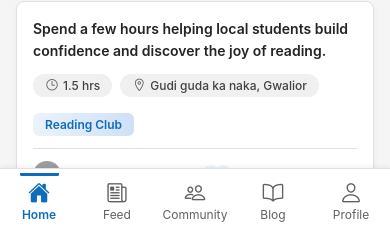
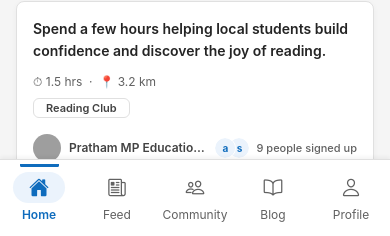
Before and after one commit to Raina541/SocialWorkers-2.0, a React Native app: screen / in a window 390 px wide. Shown: the part 605-841 px from the top of the page. Built offline with nearby package versions, Linux system fonts and the light colour scheme; grey boxes are pictures that could not be loaded.

Commit message:
Refine card layouts (grouped time/dist, subtle tag, divider removal) and highlight active bottom tabs

```diff
--- a/App.tsx
+++ b/App.tsx
@@ -181,11 +181,20 @@ function MainLayout() {
               />
 
               <View style={styles.tabContent}>
-                <Ionicons
-                  name={isSelected ? tab.activeIcon : tab.inactiveIcon}
-                  size={22}
-                  color={isSelected ? themeColors.brandForeground1 : themeColors.neutralForeground3}
-                />
+                <View
+                  style={[
+                    styles.tabIconContainer,
+                    {
+                      backgroundColor: isSelected ? themeColors.brandBackgroundSubtle : 'transparent',
+                    },
+                  ]}
+                >
+                  <Ionicons
+                    name={isSelected ? tab.activeIcon : tab.inactiveIcon}
+                    size={20}
+                    color={isSelected ? themeColors.brandForeground1 : themeColors.neutralForeground3}
+                  />
+                </View>
                 <Text
                   style={[
                     styles.tabLabel,
@@ -270,6 +279,14 @@ const styles = StyleSheet.create({
     alignItems: 'center',
     paddingTop: 4,
   },
+  tabIconContainer: {
+    paddingHorizontal: 16,
+    paddingVertical: 4,
+    borderRadius: 16,
+    justifyContent: 'center',
+    alignItems: 'center',
+    marginBottom: 2,
+  },
   tabLabel: {
     fontSize: 10,
   },
--- a/components/OpportunityCard.tsx
+++ b/components/OpportunityCard.tsx
@@ -87,45 +87,23 @@ export const OpportunityCard: React.FC<OpportunityCardProps> = ({
         {storySentence}
       </Text>
 
-      {/* 3. Meta Information Row (Clock and Location chips) */}
+      {/* 3. Combined Time & Location Row */}
       <View style={styles.metaRow}>
-        <View style={[styles.chip, { backgroundColor: isDarkMode ? '#292929' : '#f0f0f0' }]}>
-          <Ionicons name="time-outline" size={14} color={themeColors.neutralForeground3} style={styles.chipIcon} />
-          <Text style={[styles.chipText, { color: themeColors.neutralForeground2 }]}>
-            {opportunity.durationHrs < 1 ? `${opportunity.durationHrs * 60}m` : `${opportunity.durationHrs} hrs`}
-          </Text>
-        </View>
+        <Text style={[styles.metaText, { color: themeColors.neutralForeground3 }]}>
+          ⏱ {opportunity.durationHrs < 1 ? `${opportunity.durationHrs * 60}m` : `${opportunity.durationHrs} hrs`}  ·  {opportunity.isRemote ? '💻 Remote' : `📍 ${opportunity.distanceKm < 1 ? 'Under 1 km' : `${opportunity.distanceKm.toFixed(1)} km`}`}
+        </Text>
+      </View>
 
-        <View style={[styles.chip, { backgroundColor: isDarkMode ? '#292929' : '#f0f0f0' }]}>
-          <Ionicons name="location-outline" size={14} color={themeColors.neutralForeground3} style={styles.chipIcon} />
-          <Text style={[styles.chipText, { color: themeColors.neutralForeground2 }]} numberOfLines={1}>
-            {opportunity.isRemote
-              ? 'Remote'
-              : opportunity.distanceKm > 5
-                ? `${opportunity.locationName} (${Math.round(opportunity.distanceKm)} km away)`
-                : opportunity.locationName
-            }
+      {/* 4. Category Tag with Subtle Border */}
+      <View style={styles.tagWrapper}>
+        <View style={[styles.subtleTag, { borderColor: themeColors.neutralStroke2 }]}>
+          <Text style={[styles.tagText, { color: themeColors.neutralForeground2 }]}>
+            {opportunity.categoryTag}
           </Text>
         </View>
       </View>
 
-      {/* 4. Category Tag with Slight Gradient */}
-      <View style={styles.tagWrapper}>
-        <LinearGradient
-          colors={isDarkMode ? ['#1b3f6c', '#10253f'] : ['#ebf3fc', '#cfe0f7']}
-          start={{ x: 0, y: 0 }}
-          end={{ x: 1, y: 0 }}
-          style={styles.gradientTag}
-        >
-          <Text style={[styles.tagText, { color: isDarkMode ? '#479ef5' : '#0f6cbd' }]}>
-            {opportunity.categoryTag}
-          </Text>
-        </LinearGradient>
-      </View>
-
-      <View style={[styles.divider, { backgroundColor: themeColors.neutralStroke2 }]} />
-
-      {/* 5. Organization Row + Social/Mutual Signups */}
+      {/* 5. Compact Footer Row (Organization + Participants side-by-side) */}
       <View style={styles.footerRow}>
         {/* Left: Organization Logo + Name */}
         <View style={styles.orgInfo}>
@@ -149,7 +127,7 @@ export const OpportunityCard: React.FC<OpportunityCardProps> = ({
                     styles.avatarBorder,
                     {
                       borderColor: themeColors.neutralBackground1,
-                      marginLeft: idx === 0 ? 0 : -10,
+                      marginLeft: idx === 0 ? 0 : -8,
                       zIndex: 10 - idx,
                     },
                   ]}
@@ -163,10 +141,7 @@ export const OpportunityCard: React.FC<OpportunityCardProps> = ({
               ))}
             </View>
             <Text style={[styles.signupText, { color: themeColors.neutralForeground3 }]}>
-              {opportunity.friendsSignedUpNames.slice(0, 2).join(', ')}
-              {opportunity.friendsSignedUpCount > 2
-                ? ` +${opportunity.friendsSignedUpCount - 2} others`
-                : ' signed up'}
+              {opportunity.friendsSignedUpCount} {opportunity.friendsSignedUpCount === 1 ? 'person' : 'people'} signed up
             </Text>
           </View>
         )}
@@ -187,42 +162,25 @@ const styles = StyleSheet.create({
   },
   metaRow: {
     flexDirection: 'row',
-    flexWrap: 'wrap',
-    marginBottom: Spacing.s,
+    marginBottom: Spacing.xs,
   },
-  chip: {
-    flexDirection: 'row',
-    alignItems: 'center',
-    paddingHorizontal: Spacing.s,
-    paddingVertical: Spacing.xxs,
-    borderRadius: Shapes.circular,
-    marginRight: Spacing.xs,
-    marginBottom: Spacing.xxs,
-  },
-  chipIcon: {
-    marginRight: 4,
-  },
-  chipText: {
-    fontSize: 12,
-    fontWeight: '500',
+  metaText: {
+    ...Typography.caption,
+    color: '#616161',
   },
   tagWrapper: {
     flexDirection: 'row',
-    marginBottom: Spacing.s,
+    marginBottom: Spacing.m,
   },
-  gradientTag: {
+  subtleTag: {
+    borderWidth: 1,
     paddingHorizontal: Spacing.s,
-    paddingVertical: Spacing.xxs,
+    paddingVertical: 2,
     borderRadius: Shapes.rounded,
   },
   tagText: {
-    fontSize: 12,
+    fontSize: 11,
     fontWeight: '600',
-  },
-  divider: {
-    height: 1,
-    width: '100%',
-    marginBottom: Spacing.s,
   },
   footerRow: {
     flexDirection: 'row',
```
